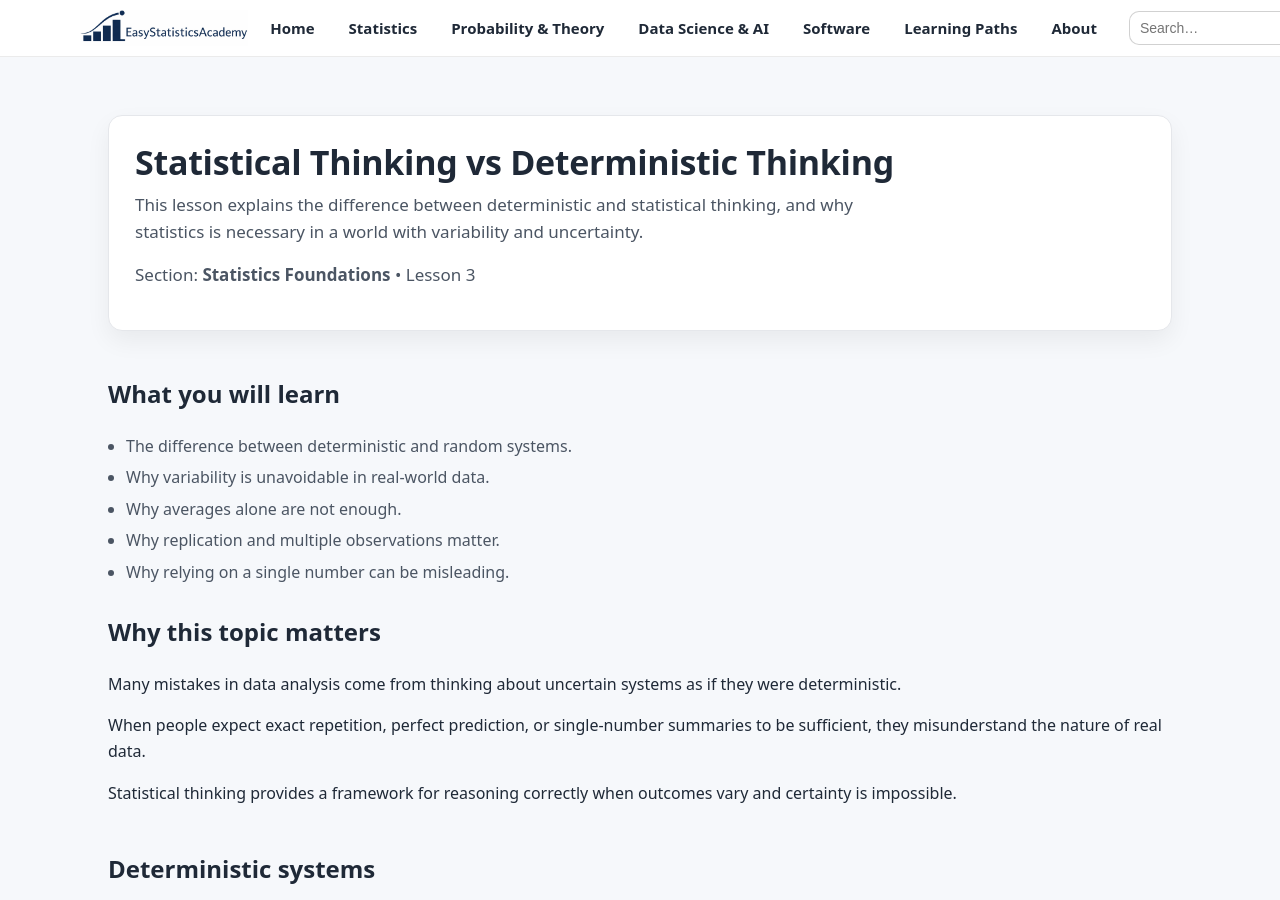
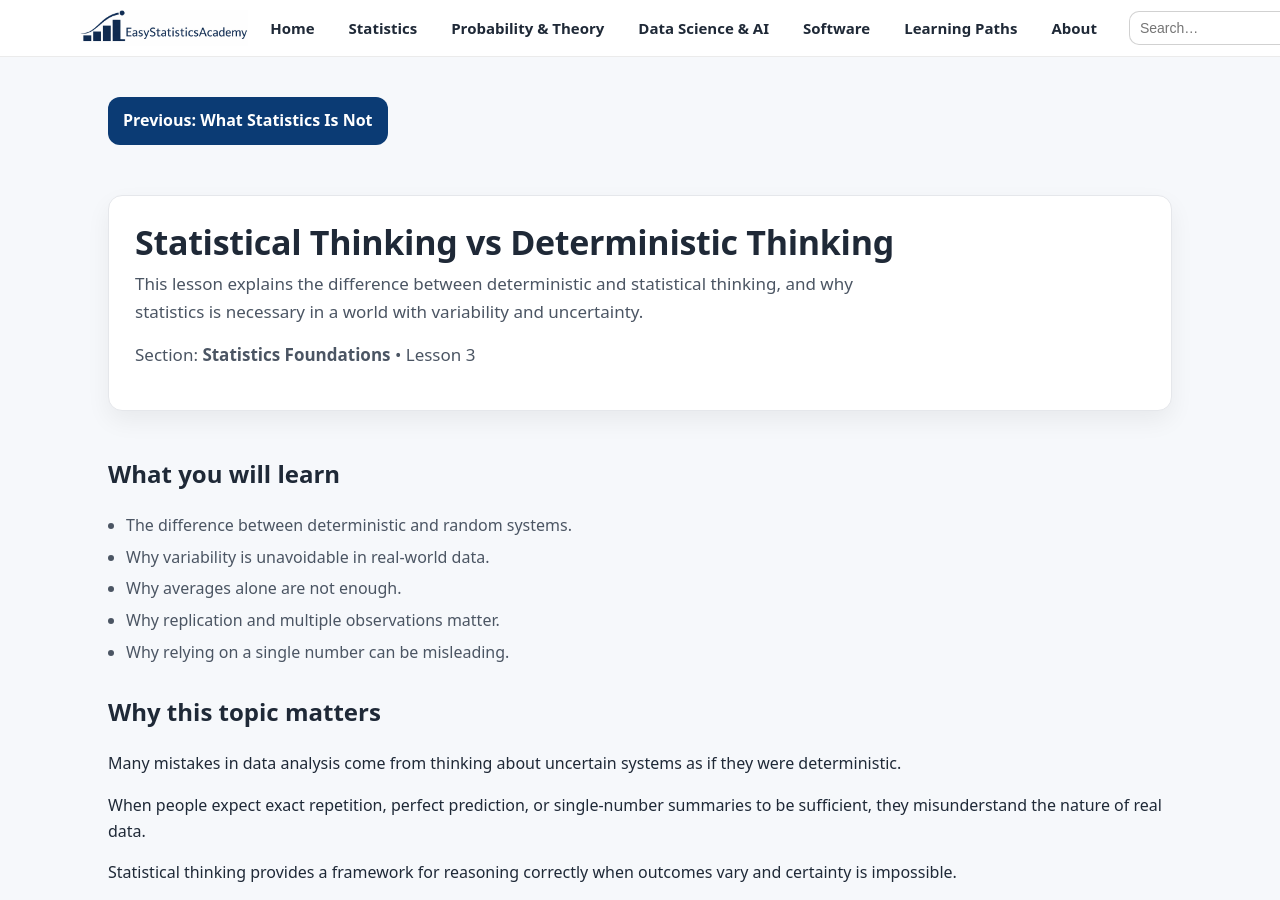
Before and after one commit to ammar-homaida-statistics/easystatisticsacademy, a Jekyll site: the page built from foundations/statistical-thinking/index.md, in a window 1280 px wide and 900 px high. Built offline with Jekyll 4.4.1, drawn with Linux system fonts in a browser that asks for light colours.

Commit message:
Add Previous button

```diff
--- a/foundations/statistical-thinking/index.md
+++ b/foundations/statistical-thinking/index.md
@@ -6,6 +6,10 @@ permalink: /foundations/statistical-thinking-vs-deterministic-thinking/
 section: foundations
 lesson_order: 3
 ---
+
+<a class="btn btn-primary" href="/foundations/what-statistics-is-not/">
+  Previous: What Statistics Is Not
+</a>
 
 <section class="hero hero-lesson">
   <div class="hero-card">
```
